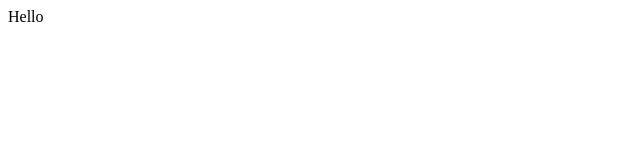
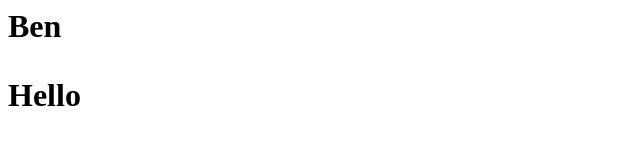
Before and after one commit to bduclo22/DigitalOceanAppExp, a plain HTML site: page index.html in a window 1280 px wide. Shown: the whole page, without its empty margins (0-640 px from the left). Drawn offline with Linux system fonts and the light colour scheme.

Commit message:
Update index.html

```diff
--- a/index.html
+++ b/index.html
@@ -1,5 +1,6 @@
 <html>
 <body>
+<h1>Ben<h1>
 <p>Hello</p>
 </body>
 </html>
```
